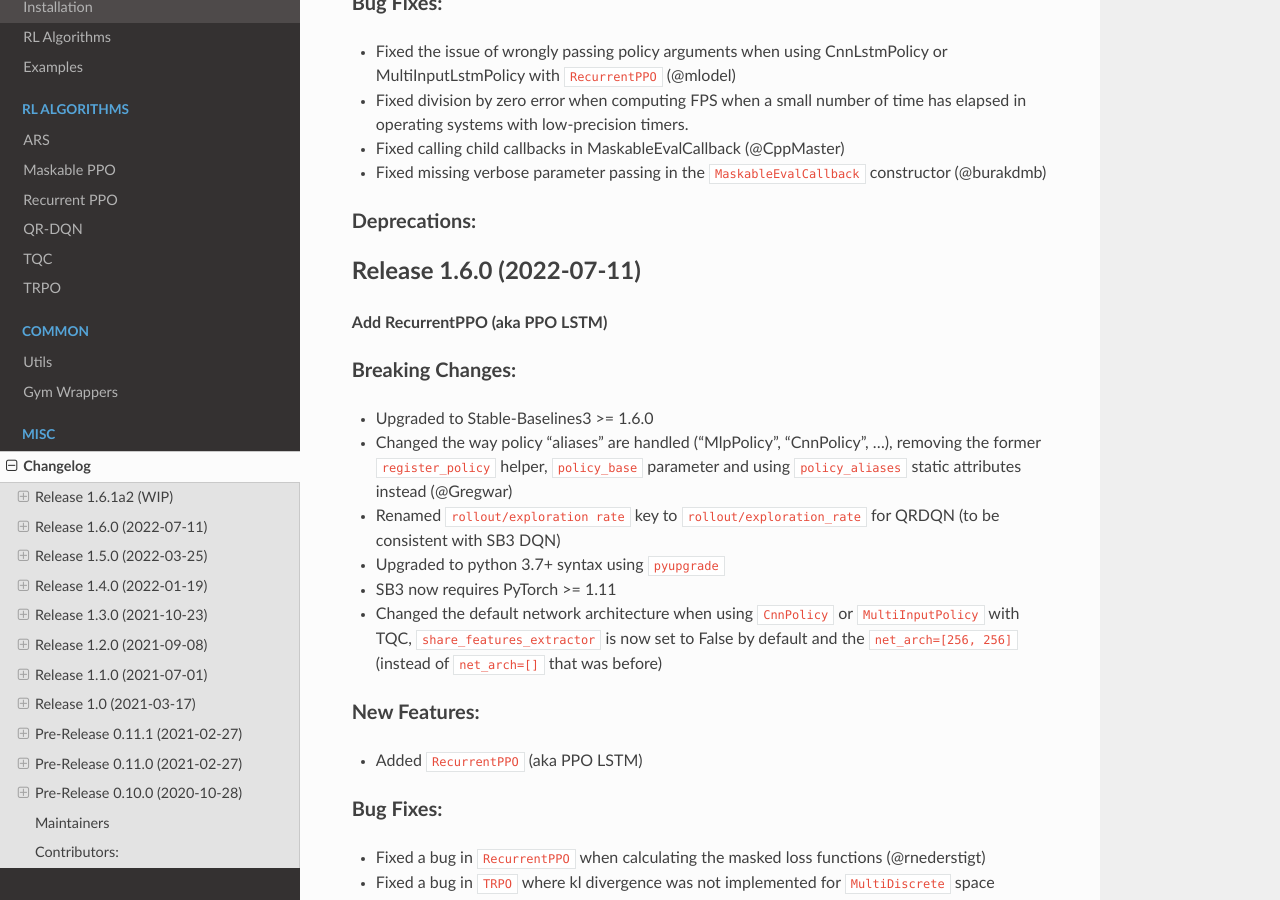
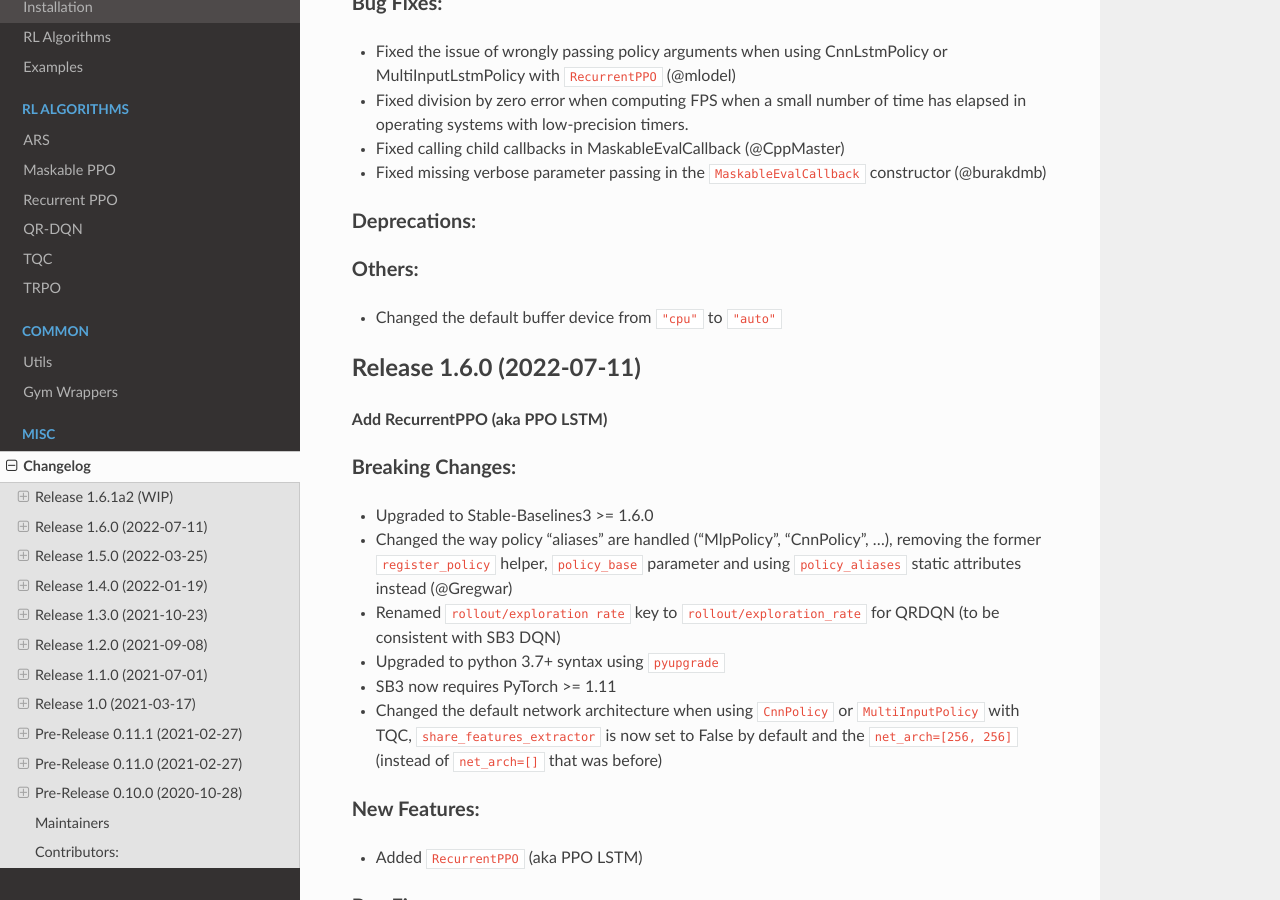
Before and after one commit to Stable-Baselines-Team/stable-baselines3-contrib, a Sphinx documentation site: the page built from docs/misc/changelog.rst, in a window 1280 px wide and 900 px high, scrolled down 363 px. Built offline with Sphinx 7.4.7 and the Read the Docs theme 2.0.0, drawn with Linux system fonts in a browser that asks for light colours.

Commit message:
Update changelog

```diff
--- a/docs/misc/changelog.rst
+++ b/docs/misc/changelog.rst
@@ -23,6 +23,11 @@
 
 Deprecations:
 ^^^^^^^^^^^^^
+
+Others:
+^^^^^^^
+- Changed the default buffer device from ``"cpu"`` to ``"auto"``
+
 
 Release 1.6.0 (2022-07-11)
 -------------------------------
```
